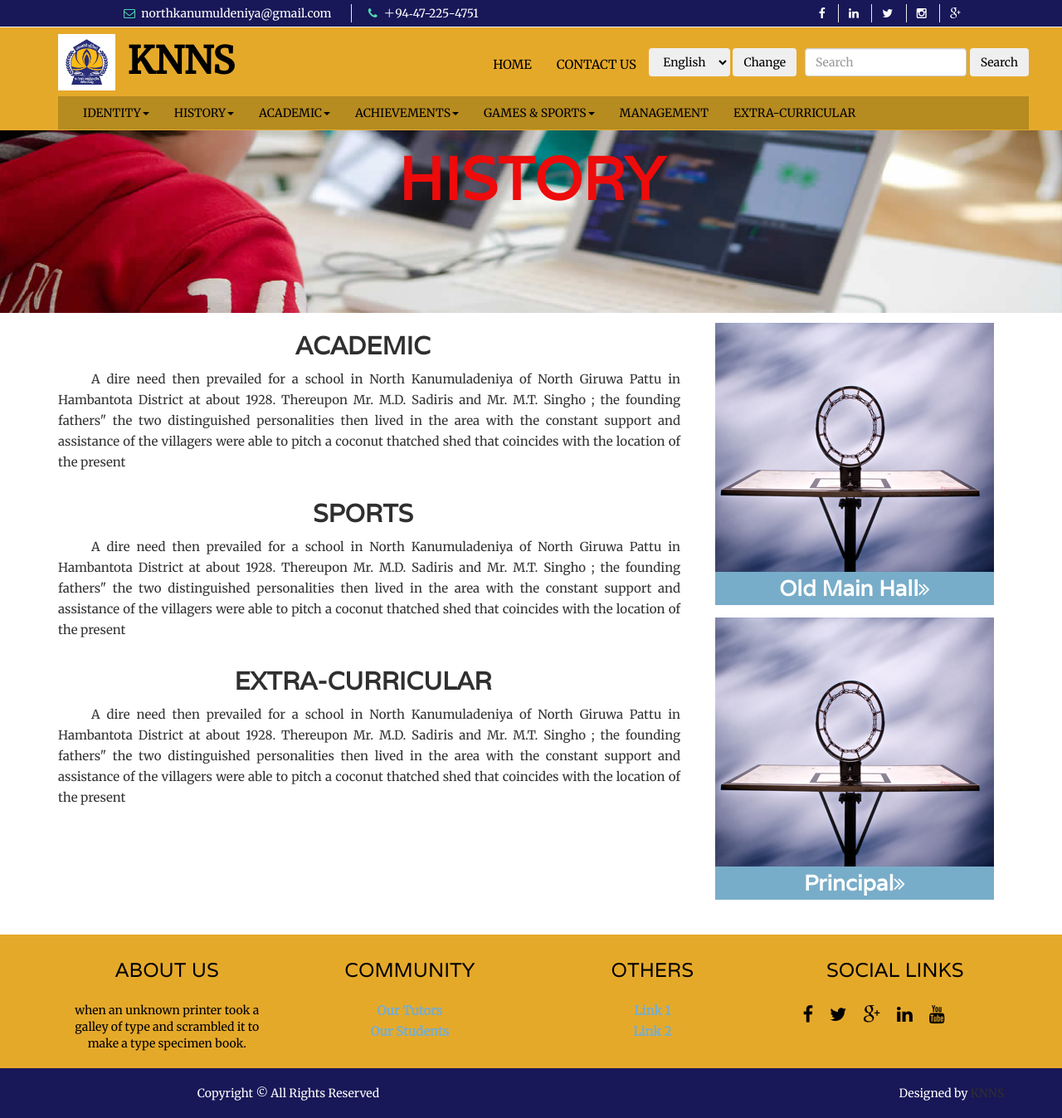
After one commit to RasangaSrimal/school, a Django app: page /achievements/ in a window 1280 px wide. The commit adds this page. Shown: the whole page at 83% size. Run offline with Django 3.2, Linux system fonts and the light colour scheme; some libraries are stand-ins or nearby versions.

Commit message:
Add academic achievements news templetes

```diff
--- a/home/urls.py
+++ b/home/urls.py
@@ -9,7 +9,9 @@ urlpatterns = [
     path('contact', views.contact, name='contact'),
     path('gallery', views.gallery, name='gallery'),
     path('events', views.events, name='events'),
-    path('courses', views.courses, name='courses'),
+    path('news', views.news, name='news'),
     path('identity', views.identity, name='identity'),
     path('history/', views.history, name='history'),
+    path('academic/', views.academic, name='academic'),
+    path('achievements/', views.achievements, name='achievements'),
 ]
--- a/home/views.py
+++ b/home/views.py
@@ -15,12 +15,18 @@ def gallery(request):
 def events(request):
     return render(request, 'home/events.html')
 
-def courses(request):
-    return render(request, 'home/courses.html')
+def news(request):
+    return render(request, 'home/news.html')
 
 def identity(request):
     return render(request, 'home/identity.html')
 
+def academic(request):
+    return render(request, 'home/academic.html')
+
+def achievements(request):
+    return render(request, 'home/achievements.html')
+
 def history(request):
     principals = Principal.objects.all()
     return render(request, 'home/history.html', {'principals':principals})
--- a/templates/base.html
+++ b/templates/base.html
@@ -116,7 +116,7 @@
 					</div>
 				<div id="navbar1" class="navbar-collapse collapse">
 				  <ul id="top-menu" class="nav navbar-nav main-nav navbar-right lang-change">
-					<li><a href="{% url 'home:courses' %}">{% trans "Home" %}</a></li>
+					<li><a href="{% url 'home:home' %}">{% trans "Home" %}</a></li>
 					<li><a href="{% url 'home:contact' %}">{% trans "Contact us" %}</a></li>
 					<li class="pr-2">
 						<form  action="{% url 'set_language' %}" method="post">{% csrf_token %}
@@ -165,7 +165,7 @@
 					  </ul>
 					</li>
 					<li class="dropdown">
-					  <a href="#" class="dropdown-toggle" data-toggle="dropdown" role="button" aria-expanded="false">Academic<span class="caret"></span></a>
+					  <a href="{% url 'home:academic' %}" class="dropdown-toggle" data-toggle="dropdown" role="button" aria-expanded="false">Academic<span class="caret"></span></a>
 					  <ul class="dropdown-menu" role="menu">
 						<li><a href="404.html">Subjects</a></li>
 						<li><a href="#">Results</a></li>
@@ -173,7 +173,7 @@
 					  </ul>
 					</li>
 					<li class="dropdown">
-					  <a href="#" class="dropdown-toggle" data-toggle="dropdown" role="button" aria-expanded="false">Achievements<span class="caret"></span></a>
+					  <a href="{% url 'home:achievements' %}" class="dropdown-toggle" data-toggle="dropdown" role="button" aria-expanded="false">Achievements<span class="caret"></span></a>
 					  <ul class="dropdown-menu" role="menu">
 						<li><a href="404.html">Academic</a></li>
 						<li><a href="#">Sports</a></li>
@@ -188,7 +188,7 @@
 						<li><a href="#">Extra-curricular</a></li>
 					  </ul>
 					</li>
-					<li><a href="{% url 'home:courses' %}">Management</a></li>
+					<li><a href="{% url 'home:academic' %}">Management</a></li>
 					<li><a href="{% url 'home:events' %}">Extra-Curricular</a></li>
 				  </ul>
 				</div><!--/.nav-collapse -->
--- /dev/null
+++ b/templates/home/achievements.html
@@ -0,0 +1,110 @@
+{% extends 'base.html' %} {% load i18n %} {% load static %} {% block content %}
+
+<!--=========== BEGIN COURSE BANNER SECTION ================-->
+<section id="imgBanner">
+  <h2>History</h2>
+</section>
+<!--=========== END COURSE BANNER SECTION ================-->
+
+<!--=========== BEGIN COURSE BANNER SECTION ================-->
+<section id="aaa">
+    <div class="container">
+      <div class="row">
+        <!-- start course content -->
+        <div class="col-lg-8 col-md-8 col-sm-8">
+          <div class="courseArchive_content">
+            <!-- start blog archive  -->
+            <div class="row">
+              <!-- start single blog -->
+              <div class="col-lg-12 col-12 col-sm-12">
+                <div class="single_blog">
+                  <h2 class="blog_title">
+                    <a href="blog-single.html">Academic</a>
+                  </h2>
+                  <p align="justify">
+                    {% blocktranslate %} A dire need then prevailed for a school
+                    in North Kanumuladeniya of North Giruwa Pattu in Hambantota
+                    District at about 1928. Thereupon Mr. M.D. Sadiris and Mr.
+                    M.T. Singho ; the founding fathers&quot; the two distinguished
+                    personalities then lived in the area with the constant support
+                    and assistance of the villagers were able to pitch a coconut
+                    thatched shed that coincides with the location of the present
+                    {% endblocktranslate %}
+                  </p>
+
+                </div>
+              </div>
+              <!-- End single blog -->
+              <!-- start single blog -->
+              <div class="col-lg-12 col-12 col-sm-12">
+                <div class="single_blog">
+                  <h2 class="blog_title">
+                    <a href="blog-single.html">Sports</a>
+                  </h2>
+                  <p align="justify">
+                    {% blocktranslate %} A dire need then prevailed for a school
+                    in North Kanumuladeniya of North Giruwa Pattu in Hambantota
+                    District at about 1928. Thereupon Mr. M.D. Sadiris and Mr.
+                    M.T. Singho ; the founding fathers&quot; the two distinguished
+                    personalities then lived in the area with the constant support
+                    and assistance of the villagers were able to pitch a coconut
+                    thatched shed that coincides with the location of the present
+                    {% endblocktranslate %}
+                  </p>
+
+                </div>
+              </div>
+              <!-- End single blog -->
+              <!-- start single blog -->
+              <div class="col-lg-12 col-12 col-sm-12">
+                <div class="single_blog">
+                  <h2 class="blog_title">
+                    <a href="blog-single.html">Extra-curricular</a>
+                  </h2>
+                  <p align="justify">
+                    {% blocktranslate %} A dire need then prevailed for a school
+                    in North Kanumuladeniya of North Giruwa Pattu in Hambantota
+                    District at about 1928. Thereupon Mr. M.D. Sadiris and Mr.
+                    M.T. Singho ; the founding fathers&quot; the two distinguished
+                    personalities then lived in the area with the constant support
+                    and assistance of the villagers were able to pitch a coconut
+                    thatched shed that coincides with the location of the present
+                    {% endblocktranslate %}
+                  </p>
+
+                </div>
+              </div>
+              <!-- End single blog -->
+
+            </div>
+
+            <!-- end blog archive  -->
+          </div>
+        </div>
+        <!-- End course content -->
+
+        <!-- start course archive sidebar -->
+        <div class="col-lg-4 col-md-4 col-sm-4">
+          <div class="courseArchive_sidebar">
+            <!-- start single sidebar -->
+            <div class="single_sidebar">
+              <a class="side_add p-2" href="#"
+                ><img src="{% static 'img/side-add.jpg' %}" alt="img"
+              /></a>
+              <h2>Old Main Hall<span class="fa fa-angle-double-right"></span></h2>
+              <a class="side_add" href="#"
+                ><img src="{% static 'img/side-add.jpg' %}" alt="img"
+              /></a>
+              <h2>Principal<span class="fa fa-angle-double-right"></span></h2>
+            </div>
+            <!-- End single sidebar -->
+          </div>
+        </div>
+        <!-- start course archive sidebar -->
+      </div>
+    </div>
+</section>
+
+<!--=========== END COURSE BANNER SECTION ================-->
+
+{% endblock content %}
--- a/templates/home/index.html
+++ b/templates/home/index.html
@@ -115,7 +115,7 @@
                     </div>
                   </li>
                 </ul>
-                <a class="see_all" href="#">See All</a>
+                <a class="see_all" href="{% url 'home:news' %}">See All</a>
               </div>
               <!-- Start notice tab content -->
               <div class="tab-pane fade " id="notice">
```
Also changed, not shown: templates/home/academic.html (added, +56 -0 lines), templates/home/identity.html (+27 -108 lines), templates/home/news.html (renamed from templates/home/courses.html).
